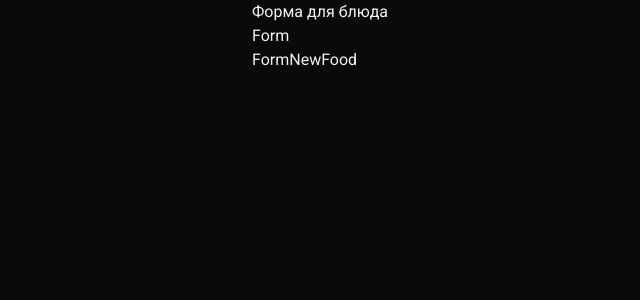
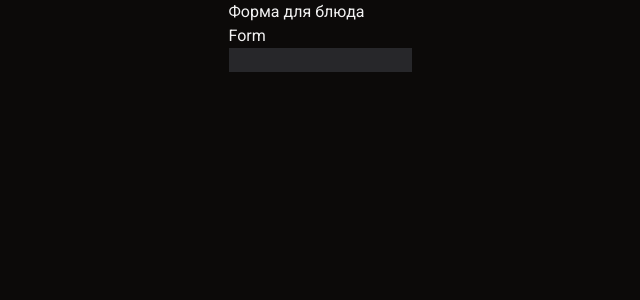
Before and after one commit to Exerbaind/food-pocket-client, a Next.js app: page /new-food in a window 1280 px wide. Shown: the top 300 px of the page, without its empty margins (320-960 px from the left). Built offline with nearby package versions, Linux system fonts and the light colour scheme.

Commit message:
input component

```diff
--- a/src/components/Form/components/FormNewFood/index.tsx
+++ b/src/components/Form/components/FormNewFood/index.tsx
@@ -1,11 +1,32 @@
-'use client'
+'use client';
 
-import React from 'react'
+import InputUI from '@/ui/InputUI';
+import React, { useRef } from 'react';
+import { Controller, FieldValues, useForm } from 'react-hook-form';
+
+const onSubmit = (data: FieldValues) => {
+  console.log(data);
+};
 
 function FormNewFood() {
+  const {
+    handleSubmit,
+    control,
+    formState: { isSubmitting },
+  } = useForm();
   return (
-    <div>FormNewFood</div>
-  )
+    <form onSubmit={handleSubmit(onSubmit)}>
+      <Controller
+        name="name"
+        control={control}
+        rules={{
+          required: 'Обязательное поле',
+        }}
+        defaultValue=""
+        render={({ field }) => <InputUI {...field} ref={field.ref} />}
+      />
+    </form>
+  );
 }
 
-export default FormNewFood
+export default FormNewFood;
--- a/src/components/Form/index.tsx
+++ b/src/components/Form/index.tsx
@@ -1,10 +1,10 @@
 import React from 'react';
 import FormNewFood from './components/FormNewFood';
 
-type FormTypes = 'newFood';
+type FormType = 'newFood';
 
 interface FormProps {
-  type: FormTypes;
+  type: FormType;
 }
 
 const formsList = {
--- /dev/null
+++ b/src/ui/InputUI/index.tsx
@@ -0,0 +1,12 @@
+import cn from '@/utils/tailwind/cn';
+import React, { forwardRef } from 'react';
+import { ControllerRenderProps, FieldValues } from 'react-hook-form';
+
+
+const InputUI = forwardRef<HTMLInputElement, ControllerRenderProps<FieldValues, string>>(function InputUI (props, ref) {
+    return (
+      <input {...props} ref={ref} className={cn('bg-input outline-none')} />
+    )
+
+});
+export default InputUI
--- a/tailwind.config.js
+++ b/tailwind.config.js
@@ -4,6 +4,7 @@ module.exports = {
     './src/pages/**/*.{js,ts,jsx,tsx,mdx}',
     './src/components/**/*.{js,ts,jsx,tsx,mdx}',
     './src/app/**/*.{js,ts,jsx,tsx,mdx}',
+    './src/ui/**/*.{js,ts,jsx,tsx,mdx}',
   ],
   theme: {
     extend: {
```
Also changed, not shown: src/app/globals.css (+0 -8 lines).
